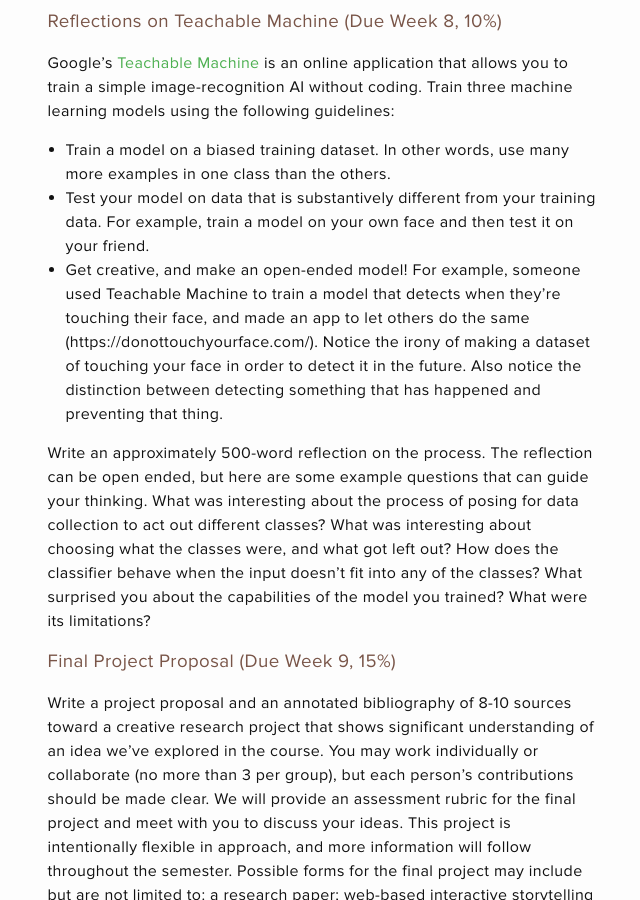
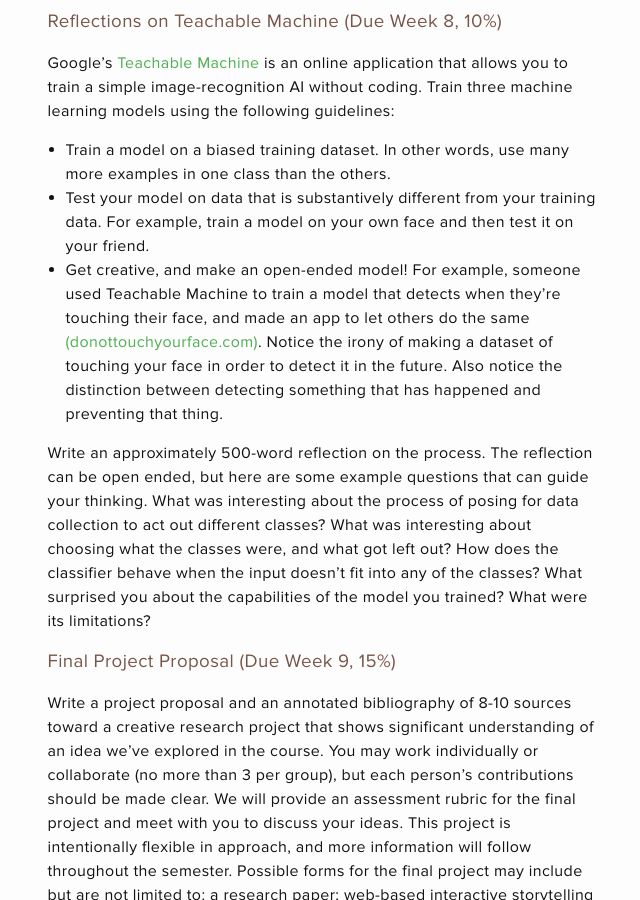
Before and after one commit to tech-speculative/tech-speculative.github.io, a Jekyll site: the page built from assignments.md, in a window 1280 px wide and 900 px high, scrolled down 924 px. Shown: the whole window, without its empty margins (315-955 px from the left). Built offline with Jekyll 4.4.1, drawn with Linux system fonts in a browser that asks for light colours; our own code applies the rules of GitHub Pages for plain Markdown files; some of the changed lines change nothing that is shown.

Commit message:
formatting

```diff
--- a/assignments.md
+++ b/assignments.md
@@ -24,7 +24,7 @@
 Google’s [Teachable Machine](https://teachablemachine.withgoogle.com/) is an online application that allows you to train a simple image-recognition AI without coding. Train three machine learning models using the following guidelines:
 - Train a model on a biased training dataset. In other words, use many more examples in one class than the others.
 - Test your model on data that is substantively different from your training data. For example, train a model on your own face and then test it on your friend.
-- Get creative, and make an open-ended model! For example, someone used Teachable Machine to train a model that detects when they're touching their face, and made an app to let others do the same (https://donottouchyourface.com/). Notice the irony of making a dataset of touching your face in order to detect it in the future. Also notice the distinction between detecting something that has happened and preventing that thing.
+- Get creative, and make an open-ended model! For example, someone used Teachable Machine to train a model that detects when they're touching their face, and made an app to let others do the same [(donottouchyourface.com)](https://donottouchyourface.com/). Notice the irony of making a dataset of touching your face in order to detect it in the future. Also notice the distinction between detecting something that has happened and preventing that thing.
 
 Write an approximately 500-word reflection on the process. The reflection can be open ended, but here are some example questions that can guide your thinking. What was interesting about the process of posing for data collection to act out different classes? What was interesting about choosing what the classes were, and what got left out? How does the classifier behave when the input doesn't fit into any of the classes? What surprised you about the capabilities of the model you trained? What were its limitations?
 
```
